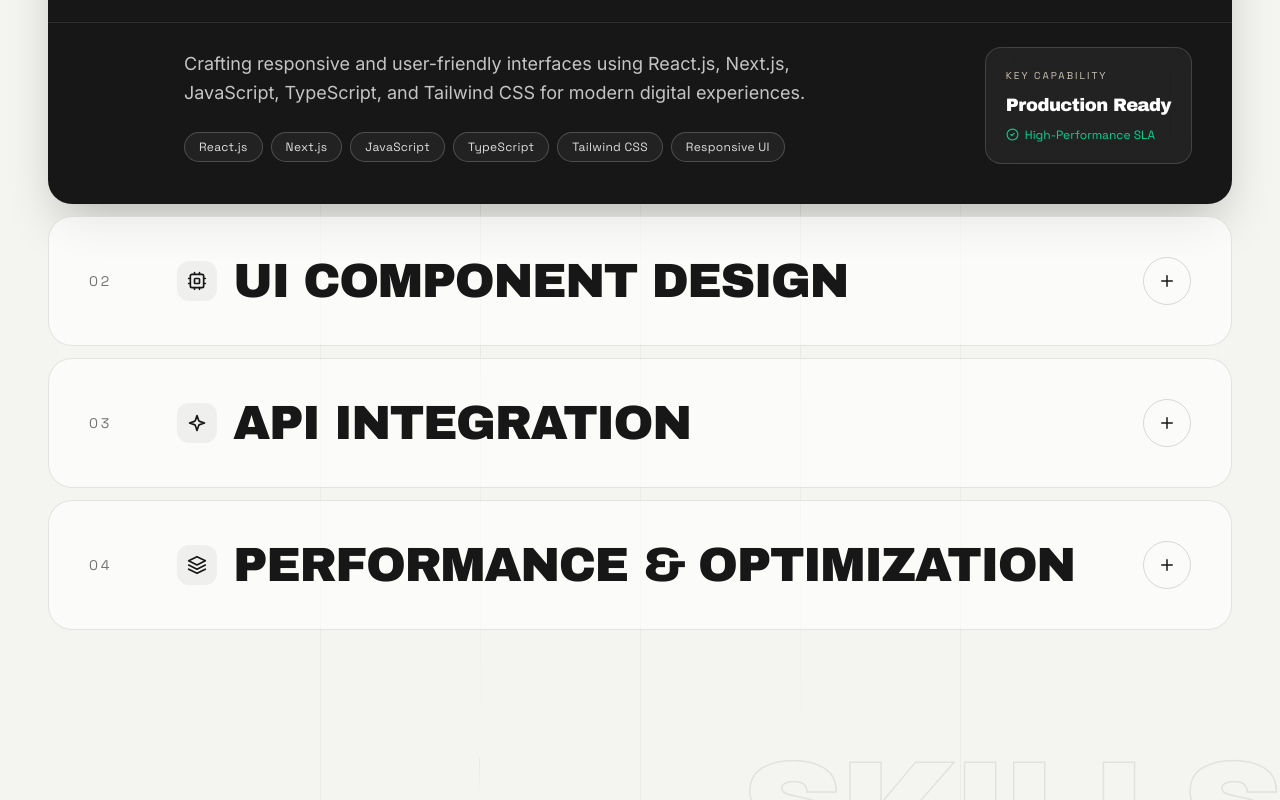
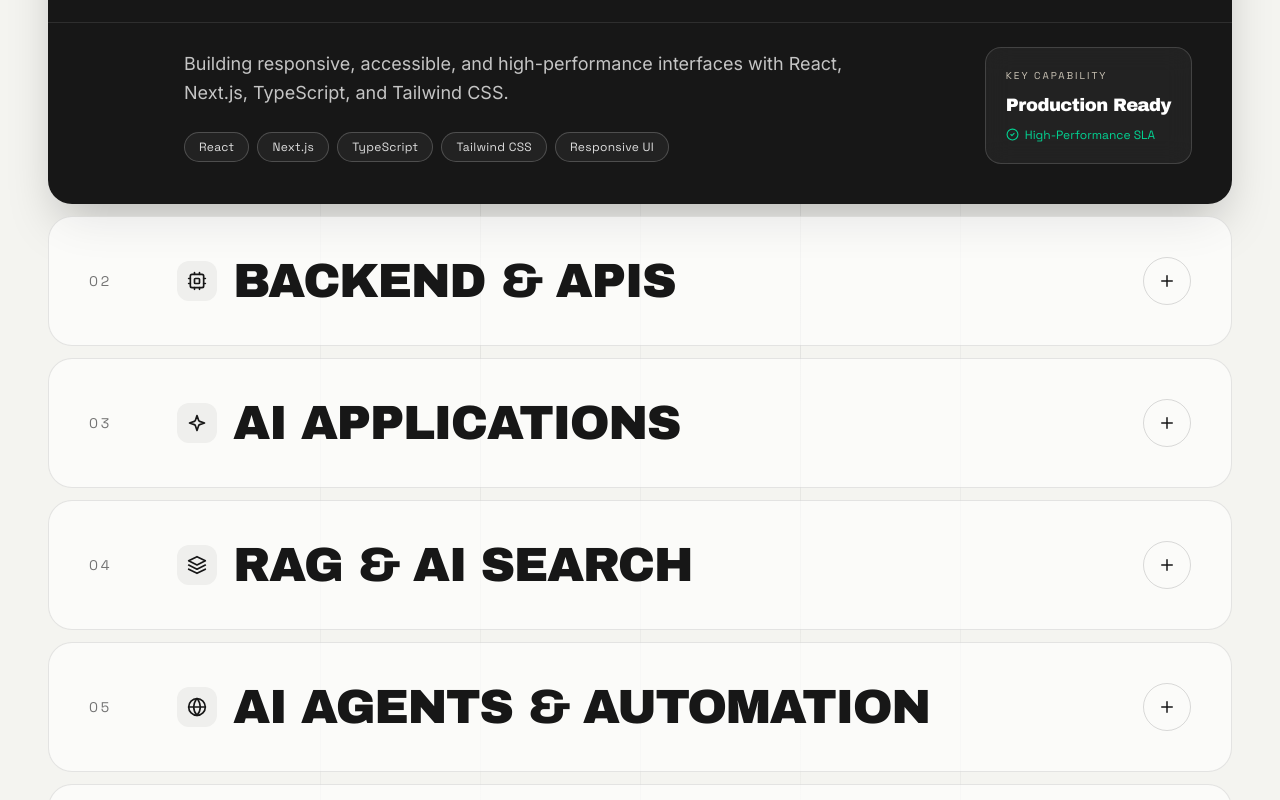
Before and after one commit to Sahilgeu123/Portfolio, a React (Vite) app: page / in a window 1280 px wide. Shown: the part 4680-5480 px from the top of the page. Built offline with nearby package versions, Linux system fonts and the light colour scheme.

Commit message:
changes in content

```diff
--- a/src/Components/Preloader.tsx
+++ b/src/Components/Preloader.tsx
@@ -5,7 +5,7 @@ interface PreloaderProps {
   onComplete: () => void;
 }
 
-const words = ["FRONTEND", "REACT", "NEXT.JS", "SAHIL ALAM"];
+const words = ["AGENTS", "FRONTEND", "BACKEND", "SAHIL ALAM"];
 
 export const Preloader = ({ onComplete }: PreloaderProps) => {
   const [currentWordIndex, setCurrentWordIndex] = useState(0);
@@ -85,7 +85,7 @@ export const Preloader = ({ onComplete }: PreloaderProps) => {
   return (
     <div
       ref={containerRef}
-      className="fixed inset-0 z-[200] flex flex-col items-center justify-center overflow-hidden bg-[#111111] text-white select-none cursor-pointer"
+      className="fixed inset-0 z-200 flex flex-col items-center justify-center overflow-hidden bg-[#111111] text-white select-none cursor-pointer"
       onClick={handleExit}
       title="Click to skip"
     >
@@ -100,7 +100,7 @@ export const Preloader = ({ onComplete }: PreloaderProps) => {
       />
 
       {/* Word Revealer */}
-      <div className="relative flex h-[1.3em] items-center justify-center overflow-hidden px-6">
+      <div className="relative flex h-[1.8em]  md:h-[2.8em] items-center justify-center overflow-hidden px-6 ">
         <span
           ref={textRef}
           className="font-display text-center text-[11vw] font-bold tracking-tight text-white sm:text-6xl lg:text-8xl"
@@ -110,7 +110,7 @@ export const Preloader = ({ onComplete }: PreloaderProps) => {
       </div>
 
       <p className="mt-6 font-grotesk text-xs uppercase tracking-[0.4em] text-white/50">
-        Sahil Alam — Frontend Developer
+        Sahil Alam — Agentic AI Full Stack Developer
       </p>
 
       {/* Progress Bar */}
--- a/src/data/portfolioData.ts
+++ b/src/data/portfolioData.ts
@@ -42,8 +42,10 @@ export const portfolioData = {
     role: "Agentic AI Full Stack Developer",
     shortRole: "Full Stack Developer",
     tagline: "Building responsive web experiences with modern frontend tools.",
-    pitch: "I build responsive web applications using React, JavaScript, Next.js, TypeScript, and Tailwind CSS, with a focus on clean UI and user-friendly experiences.",
-    detailedBio: "Full Stack Developer with hands-on experience building responsive web applications using React, JavaScript, Next.js, TypeScript, and Tailwind CSS. Experienced in developing interactive UI components, integrating REST APIs, and creating responsive, user-focused web experiences.",
+    pitch:
+      "I build responsive web applications using React, JavaScript, Next.js, TypeScript, and Tailwind CSS, with a focus on clean UI and user-friendly experiences.",
+    detailedBio:
+      "Full Stack Developer with hands-on experience building responsive web applications using React, JavaScript, Next.js, TypeScript, and Tailwind CSS. Experienced in developing interactive UI components, integrating REST APIs, and creating responsive, user-focused web experiences.",
     location: "Dehradun, India",
     university: "Graphic Era Deemed To Be University",
     degree: "Bachelor of Computer Applications",
@@ -95,12 +97,22 @@ export const portfolioData = {
       title: "LIBAS — FULL-STACK E-COMMERCE PLATFORM",
       category: "E-Commerce",
       year: "2025",
-      summary: "Developed a full-stack e-commerce platform with product browsing, authentication, cart management, and responsive UI.",
-      description: "Developed a full-stack e-commerce platform with product browsing, authentication, cart management, and responsive UI. Built and integrated REST APIs for products, users, and cart operations with MongoDB. Designed responsive and reusable interfaces using React.js and Tailwind CSS.",
-      tags: ["React.js", "Node.js", "MongoDB", "REST API", "Tailwind CSS", "Authentication"],
+      summary:
+        "Developed a full-stack e-commerce platform with product browsing, authentication, cart management, and responsive UI.",
+      description:
+        "Developed a full-stack e-commerce platform with product browsing, authentication, cart management, and responsive UI. Built and integrated REST APIs for products, users, and cart operations with MongoDB. Designed responsive and reusable interfaces using React.js and Tailwind CSS.",
+      tags: [
+        "React.js",
+        "Node.js",
+        "MongoDB",
+        "REST API",
+        "Tailwind CSS",
+        "Authentication",
+      ],
       liveUrl: "https://libas-ecommerce-website-nine.vercel.app/",
       githubUrl: "https://github.com/Sahilgeu123",
-      image: "https://images.unsplash.com/photo-1441986300917-64674bd600d8?auto=format&fit=crop&w=1200&q=80",
+      image:
+        "https://images.unsplash.com/photo-1441986300917-64674bd600d8?auto=format&fit=crop&w=1200&q=80",
       featured: true,
     },
     {
@@ -108,12 +120,22 @@ export const portfolioData = {
       title: "APPLE WEBSITE CLONE — INTERACTIVE 3D EXPERIENCE",
       category: "3D & Web",
       year: "2025",
-      summary: "Built an interactive Apple-inspired product website using React.js, Three.js, and React Three Fiber.",
-      description: "Built an interactive Apple-inspired product website using React.js, Three.js, and React Three Fiber. Implemented GSAP animations and scroll-based interactions to create an immersive 3D experience. Optimized responsive layouts and interactive elements for different screen sizes.",
-      tags: ["React.js", "Three.js", "React Three Fiber", "GSAP", "3D Experience", "Responsive UI"],
+      summary:
+        "Built an interactive Apple-inspired product website using React.js, Three.js, and React Three Fiber.",
+      description:
+        "Built an interactive Apple-inspired product website using React.js, Three.js, and React Three Fiber. Implemented GSAP animations and scroll-based interactions to create an immersive 3D experience. Optimized responsive layouts and interactive elements for different screen sizes.",
+      tags: [
+        "React.js",
+        "Three.js",
+        "React Three Fiber",
+        "GSAP",
+        "3D Experience",
+        "Responsive UI",
+      ],
       liveUrl: "https://apple-clone-website-kappa.vercel.app/",
       githubUrl: "https://github.com/Sahilgeu123",
-      image: "https://images.unsplash.com/photo-1511707171634-5f897ff02aa9?auto=format&fit=crop&w=1200&q=80",
+      image:
+        "https://images.unsplash.com/photo-1511707171634-5f897ff02aa9?auto=format&fit=crop&w=1200&q=80",
       featured: true,
     },
     {
@@ -121,12 +143,22 @@ export const portfolioData = {
       title: "EYELIFE CLINIC LANDING PAGE",
       category: "3D & Web",
       year: "2025",
-      summary: "Developed a responsive landing page using HTML5, CSS3, and JavaScript.",
-      description: "Developed a responsive landing page using HTML5, CSS3, and JavaScript. Built structured sections for hero content, clinic information, and consultation scheduling. Implemented a clean, modern, and user-focused UI optimized for desktop, tablet, and mobile devices.",
-      tags: ["HTML5", "CSS3", "JavaScript", "Responsive Design", "Landing Page", "UI Design"],
+      summary:
+        "Developed a responsive landing page using HTML5, CSS3, and JavaScript.",
+      description:
+        "Developed a responsive landing page using HTML5, CSS3, and JavaScript. Built structured sections for hero content, clinic information, and consultation scheduling. Implemented a clean, modern, and user-focused UI optimized for desktop, tablet, and mobile devices.",
+      tags: [
+        "HTML5",
+        "CSS3",
+        "JavaScript",
+        "Responsive Design",
+        "Landing Page",
+        "UI Design",
+      ],
       liveUrl: "https://eye-life-clinic-landing-page.vercel.app/",
       githubUrl: "https://github.com/Sahilgeu123",
-      image: "https://images.unsplash.com/photo-1579684385127-1ef15d508118?auto=format&fit=crop&w=1200&q=80",
+      image:
+        "https://images.unsplash.com/photo-1579684385127-1ef15d508118?auto=format&fit=crop&w=1200&q=80",
       featured: true,
     },
   ] as ProjectItem[],
@@ -135,30 +167,62 @@ export const portfolioData = {
     {
       number: "01",
       title: "Frontend Development",
-      description: "Crafting responsive and user-friendly interfaces using React.js, Next.js, JavaScript, TypeScript, and Tailwind CSS for modern digital experiences.",
-      tags: ["React.js", "Next.js", "JavaScript", "TypeScript", "Tailwind CSS", "Responsive UI"],
+      description:
+        "Building responsive, accessible, and high-performance interfaces with React, Next.js, TypeScript, and Tailwind CSS.",
+      tags: ["React", "Next.js", "TypeScript", "Tailwind CSS", "Responsive UI"],
       accentColor: "#111111",
     },
     {
       number: "02",
-      title: "UI Component Design",
-      description: "Building clean, reusable UI components and layouts that work seamlessly across desktop, tablet, and mobile devices.",
-      tags: ["Component Design", "UX", "CSS", "Layout Systems", "User-Focused Design"],
+      title: "Backend & APIs",
+      description:
+        "Building secure and scalable backends with APIs, authentication, databases, caching, and business logic.",
+      tags: ["Node.js", "Express", "REST APIs", "PostgreSQL", "Redis", "Auth"],
       accentColor: "#5d487f",
     },
     {
       number: "03",
-      title: "API Integration",
-      description: "Connecting frontend experiences with REST APIs and helping bring real application data into accessible, polished interfaces.",
-      tags: ["REST API", "Axios", "Data Fetching", "Web Apps", "Integration"],
+      title: "AI Applications",
+      description:
+        "Integrating LLMs and AI capabilities into real-world applications using modern AI APIs and workflows.",
+      tags: ["LLMs", "AI APIs", "Embeddings", "Structured Output", "Prompting"],
       accentColor: "#222222",
     },
     {
       number: "04",
-      title: "Performance & Optimization",
-      description: "Creating efficient, maintainable frontend experiences with focus on responsiveness, accessibility, and smooth interaction design.",
-      tags: ["Optimization", "Accessibility", "Performance", "Debugging", "Frontend QA"],
+      title: "RAG & AI Search",
+      description:
+        "Building knowledge-aware AI systems that retrieve and generate relevant information from your data.",
+      tags: ["RAG", "Vector DB", "Embeddings", "Semantic Search", "Retrieval"],
       accentColor: "#3a2d54",
+    },
+    {
+      number: "05",
+      title: "AI Agents & Automation",
+      description:
+        "Creating AI agents that use tools, access data, and automate multi-step tasks with controlled execution.",
+      tags: [
+        "AI Agents",
+        "Tool Calling",
+        "MCP",
+        "Automation",
+        "Agent Workflows",
+      ],
+      accentColor: "#5d487f",
+    },
+    {
+      number: "06",
+      title: "AI-Native Development",
+      description:
+        "Using AI across planning, coding, testing, debugging, code review, and deployment to accelerate development.",
+      tags: [
+        "AI Coding",
+        "AI Testing",
+        "Code Review",
+        "Automation",
+        "Dev Tools",
+      ],
+      accentColor: "#111111",
     },
   ] as ServiceItem[],
 
@@ -166,33 +230,85 @@ export const portfolioData = {
     {
       number: "01",
       title: "Frontend",
-      subtitle: "Responsive and interactive user interfaces built with modern frontend tools",
-      skills: ["React.js", "Next.js", "JavaScript", "TypeScript", "HTML5", "CSS3", "Tailwind CSS", "GSAP", "Redux Toolkit", "Zustand"],
+      subtitle:
+        "Responsive and interactive user interfaces built with modern frontend tools",
+      skills: [
+        "React.js",
+        "Next.js",
+        "JavaScript",
+        "TypeScript",
+        "HTML5",
+        "CSS3",
+        "Tailwind CSS",
+        "GSAP",
+        "Redux Toolkit",
+        "Zustand",
+      ],
     },
     {
       number: "02",
       title: "State Management",
-      subtitle: "Managing app state effectively for seamless user flows and UI behavior",
-      skills: ["Redux Toolkit", "Zustand", "Context API", "State Handling", "UI State", "Component State"],
+      subtitle:
+        "Managing app state effectively for seamless user flows and UI behavior",
+      skills: [
+        "Redux Toolkit",
+        "Zustand",
+        "Context API",
+        "State Handling",
+        "UI State",
+        "Component State",
+      ],
     },
     {
       number: "03",
       title: "Backend & APIs",
-      subtitle: "Connecting frontends to scalable backend services and data sources",
-      skills: ["MongoDB", "Firebase", "REST APIs", "Axios", "API Integration", "Authentication", "Database Basics"],
+      subtitle:
+        "Connecting frontends to scalable backend services and data sources",
+      skills: [
+        "MongoDB",
+        "Firebase",
+        "REST APIs",
+        "Axios",
+        "API Integration",
+        "Authentication",
+        "Database Basics",
+      ],
     },
     {
       number: "04",
       title: "Tools",
-      subtitle: "Development and workflow tools used to build and ship clean projects",
-      skills: ["Git", "GitHub", "Vite", "VS Code", "Postman", "Figma", "Responsive Testing"],
+      subtitle:
+        "Development and workflow tools used to build and ship clean projects",
+      skills: [
+        "Git",
+        "GitHub",
+        "Vite",
+        "VS Code",
+        "Postman",
+        "Figma",
+        "Responsive Testing",
+      ],
     },
   ] as SkillCategory[],
 
   tickerSkills: [
-    "React.js", "Next.js", "JavaScript", "TypeScript", "Tailwind CSS",
-    "Redux Toolkit", "Zustand", "MongoDB", "Firebase", "REST APIs",
-    "GSAP", "Three.js", "HTML5", "CSS3", "Git", "GitHub", "Vite",
+    "React.js",
+    "Next.js",
+    "JavaScript",
+    "TypeScript",
+    "Tailwind CSS",
+    "Redux Toolkit",
+    "Zustand",
+    "MongoDB",
+    "Firebase",
+    "REST APIs",
+    "GSAP",
+    "Three.js",
+    "HTML5",
+    "CSS3",
+    "Git",
+    "GitHub",
+    "Vite",
   ],
 
   journey: [
@@ -201,16 +317,26 @@ export const portfolioData = {
       role: "Frontend Developer Intern",
       organization: "INCODEVISION",
       kind: "Development",
-      highlights: ["Developed responsive landing page using React and CSS", "Built responsive UI components for desktop, tablet, and mobile", "Implemented clean user-focused interface"],
-      summary: "Worked as a frontend developer intern creating a responsive landing page and user-friendly interface for a web product using React and CSS.",
+      highlights: [
+        "Developed responsive landing page using React and CSS",
+        "Built responsive UI components for desktop, tablet, and mobile",
+        "Implemented clean user-focused interface",
+      ],
+      summary:
+        "Worked as a frontend developer intern creating a responsive landing page and user-friendly interface for a web product using React and CSS.",
     },
     {
       period: "2025",
       role: "Bachelor of Computer Applications",
       organization: "Graphic Era Deemed To Be University",
       kind: "Education",
-      highlights: ["Focused on software development fundamentals", "Practical web development learning", "Academic foundation in computer applications"],
-      summary: "Completed undergraduate education in computer applications with a strong foundation in programming, software development, and problem solving.",
+      highlights: [
+        "Focused on software development fundamentals",
+        "Practical web development learning",
+        "Academic foundation in computer applications",
+      ],
+      summary:
+        "Completed undergraduate education in computer applications with a strong foundation in programming, software development, and problem solving.",
     },
     {
       period: "2018 — 2020",
@@ -218,7 +344,8 @@ export const portfolioData = {
       organization: "DAV Public School",
       kind: "Education",
       highlights: ["Senior Secondary (12th) — CBSE", "Secondary (10th) — CBSE"],
-      summary: "Completed senior and secondary school education with a solid academic background in science and mathematics.",
+      summary:
+        "Completed senior and secondary school education with a solid academic background in science and mathematics.",
     },
   ] as JourneyItem[],
 };
```
